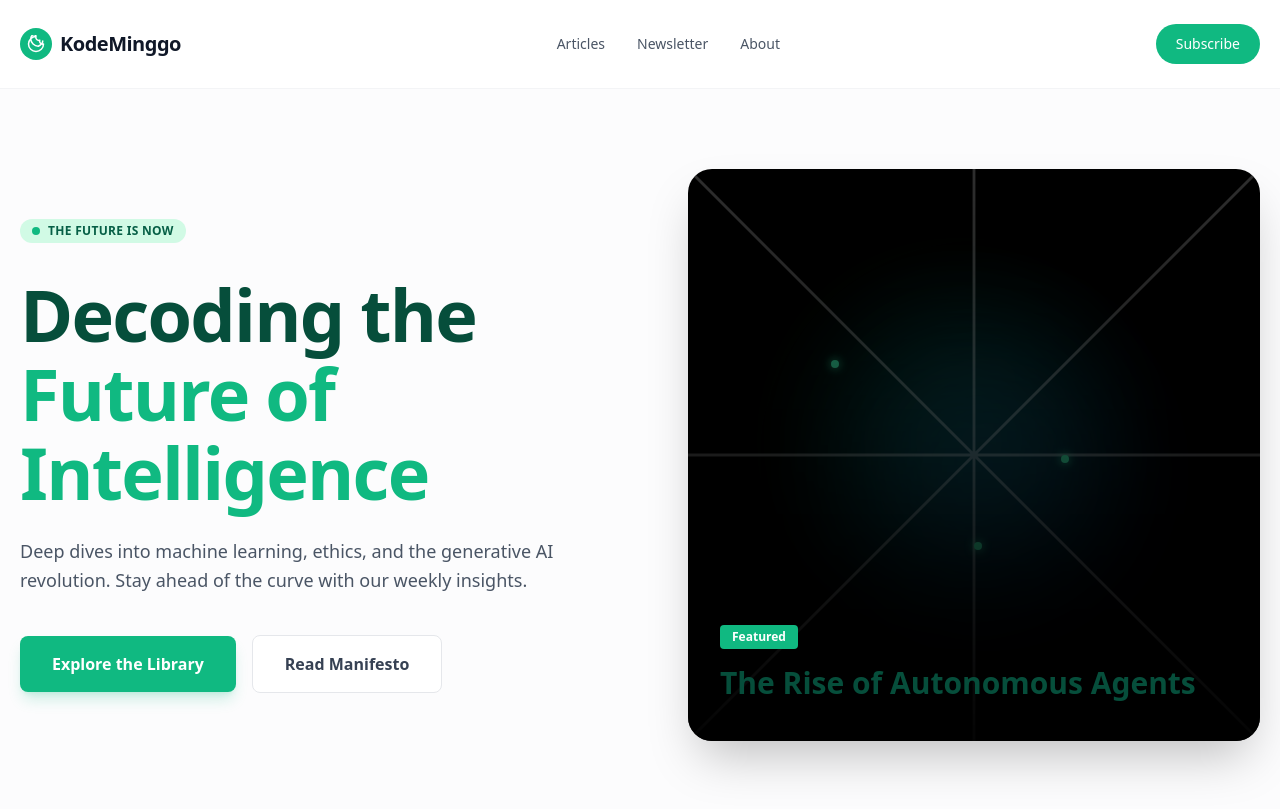
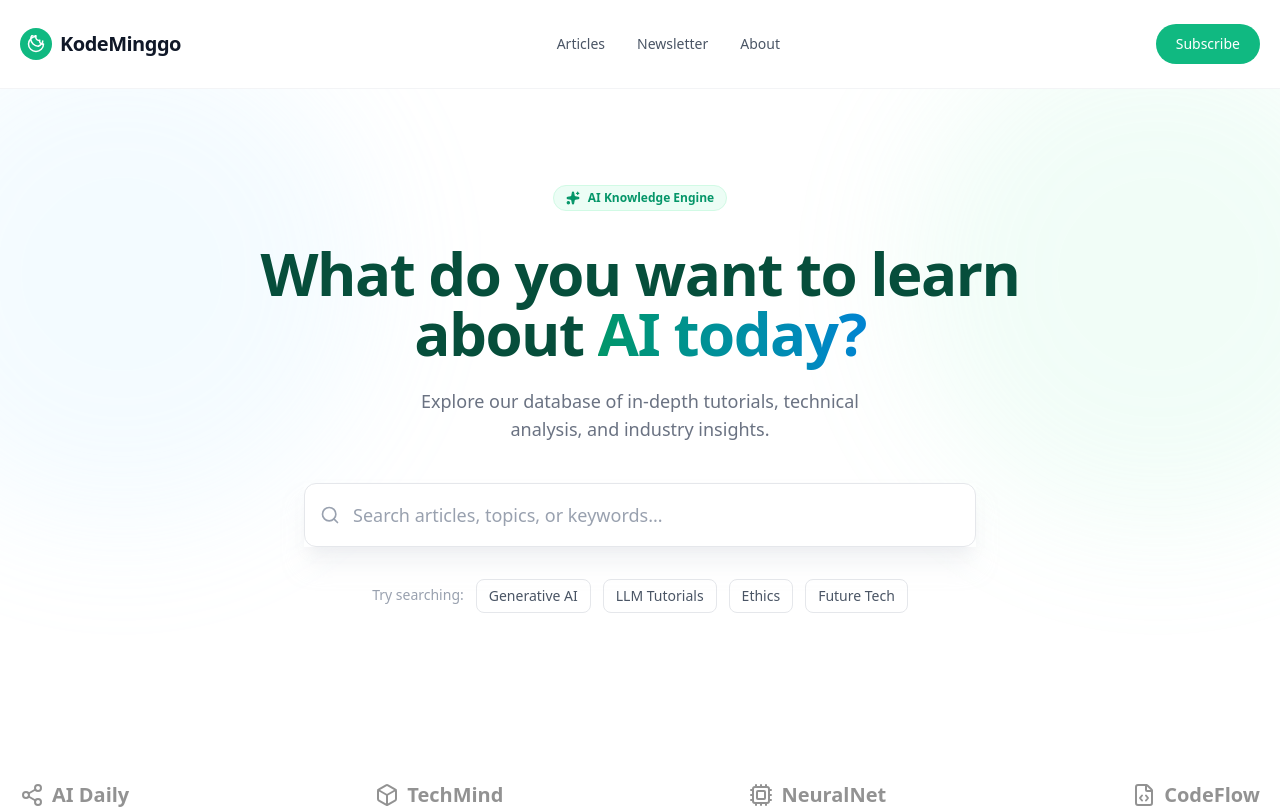
Before and after one commit to nalardeep/nalardeep, a Next.js app: page / in a window 1280 px wide. Shown: the top 809 px of the page. Built offline with nearby package versions, Linux system fonts and the light colour scheme.

Commit message:
Add Feature Live Search Article

```diff
--- a/app/page.tsx
+++ b/app/page.tsx
@@ -13,7 +13,7 @@ export default function Home() {
 
   return (
     <main>
-      <Hero />
+      <Hero posts={allPosts} />
       <LogoStrip />
 
       <div className="py-24 bg-white">
--- a/components/hero.tsx
+++ b/components/hero.tsx
@@ -1,64 +1,112 @@
-import Link from 'next/link';
+"use client";
 
-const Hero = () => {
+import { useState, useMemo } from 'react';
+import Container from './container';
+import { Search, Sparkles } from 'lucide-react';
+import { Post } from '@/types';
+import Fuse from 'fuse.js';
+import SearchResults from './search-results';
+
+interface HeroProps {
+    posts?: Post[];
+}
+
+const SUGGESTIONS = [
+    "Generative AI",
+    "LLM Tutorials",
+    "Ethics",
+    "Future Tech"
+];
+
+const Hero = ({ posts = [] }: HeroProps) => {
+    const [query, setQuery] = useState("");
+    const [isFocused, setIsFocused] = useState(false);
+
+    // Initialize Fuse
+    // Safe check if posts is undefined
+    const safePosts = posts || [];
+
+    const fuse = useMemo(() => {
+        return new Fuse(safePosts, {
+            keys: ['title', 'excerpt'],
+            threshold: 0.3,
+        });
+    }, [safePosts]);
+
+    const results = useMemo(() => {
+        if (!query) return [];
+        return fuse.search(query).map(result => result.item).slice(0, 5);
+    }, [query, fuse]);
+
     return (
-        <section className="bg-gray-50/50 pt-20 pb-32 border-b border-gray-200">
-            <div className="container mx-auto px-5">
-                <div className="flex flex-col lg:flex-row items-center gap-16 lg:gap-24">
-                    {/* Left Content */}
-                    <div className="flex-1 text-center lg:text-left">
-                        <div className="inline-flex items-center gap-2 px-3 py-1 rounded-full bg-primary-100 text-primary-800 text-xs font-bold uppercase tracking-wide mb-8">
-                            <span className="w-2 h-2 rounded-full bg-primary-500"></span>
-                            The Future is Now
-                        </div>
-                        <h1 className="text-5xl lg:text-7xl font-bold tracking-tight text-gray-900 leading-[1.1] mb-6">
-                            Decoding the <br />
-                            <span className="text-primary-500">Future of Intelligence</span>
-                        </h1>
-                        <p className="text-lg text-gray-600 mb-10 max-w-2xl mx-auto lg:mx-0 leading-relaxed">
-                            Deep dives into machine learning, ethics, and the generative AI revolution. Stay ahead of the curve with our weekly insights.
-                        </p>
-                        <div className="flex flex-col sm:flex-row items-center gap-4 justify-center lg:justify-start">
-                            <Link href="/" className="w-full sm:w-auto px-8 py-4 bg-primary-500 hover:bg-primary-600 text-white font-bold rounded-lg transition-all shadow-lg shadow-primary-500/20 active:scale-95 text-center">
-                                Explore the Library
-                            </Link>
-                            <Link href="/" className="w-full sm:w-auto px-8 py-4 bg-white border border-gray-200 hover:border-gray-300 text-gray-700 font-bold rounded-lg transition-all hover:bg-gray-50 active:scale-95 text-center">
-                                Read Manifesto
-                            </Link>
+        <section className="relative overflow-hidden pt-16 pb-24 md:pt-24 md:pb-32 bg-white">
+            {/* Background Gradients - Subtle */}
+            <div className="absolute top-0 left-1/2 -translate-x-1/2 w-full h-full max-w-7xl pointer-events-none opacity-40">
+                <div className="absolute top-[-10%] left-[-10%] w-[500px] h-[500px] bg-sky-200/40 rounded-full blur-3xl mix-blend-multiply filter animate-blob" />
+                <div className="absolute top-[-10%] right-[-10%] w-[500px] h-[500px] bg-primary-200/40 rounded-full blur-3xl mix-blend-multiply filter animate-blob animation-delay-2000" />
+            </div>
+
+            <Container>
+                <div className="relative max-w-3xl mx-auto text-center flex flex-col items-center z-10">
+
+                    {/* Badge */}
+                    <div className="inline-flex items-center gap-2 bg-primary-50 border border-primary-100 px-3 py-1 rounded-full text-xs font-bold text-primary-600 mb-8 animate-in fade-in slide-in-from-bottom-4 duration-700">
+                        <Sparkles className="w-3.5 h-3.5 fill-primary-600" />
+                        <span>AI Knowledge Engine</span>
+                    </div>
+
+                    {/* Headline */}
+                    <h1 className="text-4xl md:text-5xl lg:text-6xl font-extrabold text-gray-900 tracking-tight mb-6 animate-in fade-in slide-in-from-bottom-4 duration-700 delay-100">
+                        What do you want to learn about <span className="text-transparent bg-clip-text bg-gradient-to-r from-primary-600 to-sky-600">AI today?</span>
+                    </h1>
+
+                    <p className="text-lg text-gray-500 mb-10 max-w-lg animate-in fade-in slide-in-from-bottom-4 duration-700 delay-200">
+                        Explore our database of in-depth tutorials, technical analysis, and industry insights.
+                    </p>
+
+                    {/* Search Interface */}
+                    <div className="w-full max-w-2xl relative animate-in fade-in slide-in-from-bottom-4 duration-700 delay-300">
+                        <div className={`relative transition-all duration-300 ${isFocused ? 'scale-[1.02] shadow-2xl shadow-primary-500/10' : 'shadow-xl shadow-gray-200/50'}`}>
+                            <div className="absolute inset-y-0 left-4 flex items-center pointer-events-none">
+                                <Search className={`w-5 h-5 transition-colors ${isFocused ? 'text-primary-500' : 'text-gray-400'}`} />
+                            </div>
+                            <input
+                                type="text"
+                                className="w-full h-16 pl-12 pr-4 rounded-xl border border-gray-200 bg-white text-lg placeholder:text-gray-400 focus:outline-none focus:border-primary-500 focus:ring-4 focus:ring-primary-500/10 transition-all"
+                                placeholder="Search articles, topics, or keywords..."
+                                value={query}
+                                onChange={(e) => setQuery(e.target.value)}
+                                onFocus={() => setIsFocused(true)}
+                                onBlur={() => setTimeout(() => setIsFocused(false), 200)} // Delay to allow click
+                            />
+
+                            {/* Live Results Dropdown */}
+                            {isFocused && (
+                                <SearchResults
+                                    results={results}
+                                    query={query}
+                                    onSelect={() => setIsFocused(false)}
+                                />
+                            )}
                         </div>
                     </div>
 
-                    {/* Right Card (Featured) */}
-                    <div className="flex-1 w-full max-w-xl">
-                        <div className="relative group cursor-pointer bg-black rounded-3xl p-8 aspect-square flex flex-col justify-end overflow-hidden shadow-2xl transition-transform hover:scale-[1.02] duration-500">
-                            {/* Abstract Background pattern simulation */}
-                            <div className="absolute inset-0 opacity-60">
-                                <div className="absolute top-1/4 left-1/4 w-64 h-64 bg-primary-500/30 rounded-full blur-3xl animate-pulse"></div>
-                                <div className="absolute bottom-1/4 right-1/4 w-64 h-64 bg-blue-500/20 rounded-full blur-3xl animate-pulse delay-1000"></div>
-                                {/* Simple Grid Overlay */}
-                                <svg className="absolute inset-0 w-full h-full opacity-30" viewBox="0 0 100 100" preserveAspectRatio="none">
-                                    <path d="M0,0 L100,100 M100,0 L0,100 M50,0 L50,100 M0,50 L100,50" stroke="white" strokeWidth="0.5" fill="none" />
-                                </svg>
-                                {/* Glowing Nodes Simulation */}
-                                <div className="absolute top-1/3 left-1/4 w-2 h-2 bg-primary-400 rounded-full shadow-[0_0_10px_#34d399]"></div>
-                                <div className="absolute top-1/2 right-1/3 w-2 h-2 bg-primary-400 rounded-full shadow-[0_0_10px_#34d399]"></div>
-                                <div className="absolute bottom-1/3 left-1/2 w-2 h-2 bg-primary-400 rounded-full shadow-[0_0_10px_#34d399]"></div>
-                            </div>
+                    {/* Suggestions */}
+                    <div className="mt-8 flex flex-wrap justify-center gap-3 animate-in fade-in slide-in-from-bottom-4 duration-700 delay-400">
+                        <span className="text-sm text-gray-400 font-medium py-1.5">Try searching:</span>
+                        {SUGGESTIONS.map((suggestion) => (
+                            <button
+                                key={suggestion}
+                                onClick={() => setQuery(suggestion)}
+                                className="px-3 py-1.5 rounded-lg bg-white border border-gray-200 text-sm font-medium text-gray-600 hover:border-primary-200 hover:text-primary-600 hover:bg-primary-50/50 transition-all"
+                            >
+                                {suggestion}
+                            </button>
+                        ))}
+                    </div>
 
-                            <div className="absolute inset-0 bg-gradient-to-t from-black/90 via-black/40 to-transparent"></div>
-
-                            <div className="relative z-10">
-                                <span className="inline-block px-3 py-1 bg-primary-500 text-white text-xs font-bold rounded mb-4">
-                                    Featured
-                                </span>
-                                <h3 className="text-3xl font-bold text-white mb-2">
-                                    The Rise of Autonomous Agents
-                                </h3>
-                            </div>
-                        </div>
-                    </div>
                 </div>
-            </div>
+            </Container>
         </section>
     );
 };
--- /dev/null
+++ b/components/search-results.tsx
@@ -0,0 +1,58 @@
+import Link from 'next/link';
+import { Post } from '@/types';
+import { FileText, ArrowRight } from 'lucide-react';
+
+interface SearchResultsProps {
+    results: Post[];
+    query: string;
+    onSelect: () => void;
+}
+
+export default function SearchResults({ results, query, onSelect }: SearchResultsProps) {
+    if (!query) return null;
+
+    if (results.length === 0) {
+        return (
+            <div className="absolute top-full left-0 right-0 mt-2 bg-white rounded-xl shadow-xl border border-gray-100 p-4 z-50 animate-in fade-in slide-in-from-top-2">
+                <p className="text-gray-500 text-center text-sm py-2">No results found for "{query}"</p>
+            </div>
+        );
+    }
+
+    return (
+        <div
+            onMouseDown={(e) => e.preventDefault()}
+            className="absolute top-full left-0 right-0 mt-2 bg-white rounded-xl shadow-xl border border-gray-100 overflow-hidden z-50 animate-in fade-in slide-in-from-top-2 max-h-[60vh] overflow-y-auto"
+        >
+            <div className="p-2">
+                <h3 className="text-xs font-bold text-gray-400 uppercase tracking-wider px-3 py-2">Suggested Articles</h3>
+                {results.map((post) => (
+                    <Link
+                        key={post.slug}
+                        href={`/posts/${post.slug}`}
+                        onClick={onSelect}
+                        className="flex items-start gap-4 p-3 rounded-lg hover:bg-gray-50 transition-colors group"
+                    >
+                        <div className="w-10 h-10 bg-primary-50 rounded-lg flex items-center justify-center text-primary-500 shrink-0 group-hover:bg-primary-100 transition-colors">
+                            <FileText className="w-5 h-5" />
+                        </div>
+                        <div className="flex-1 min-w-0">
+                            <h4 className="text-sm font-bold text-gray-900 group-hover:text-primary-600 truncate transition-colors">
+                                {post.title}
+                            </h4>
+                            <p className="text-xs text-gray-500 line-clamp-1 mt-0.5">
+                                {post.excerpt}
+                            </p>
+                        </div>
+                        <ArrowRight className="w-4 h-4 text-gray-300 group-hover:text-primary-500 self-center transition-colors" />
+                    </Link>
+                ))}
+            </div>
+            <div className="bg-gray-50 p-2 text-center border-t border-gray-100">
+                <Link href="/articles" className="text-xs font-medium text-primary-500 hover:text-primary-600">
+                    View all results &rarr;
+                </Link>
+            </div>
+        </div>
+    );
+}
--- a/package.json
+++ b/package.json
@@ -12,6 +12,7 @@
     "@tailwindcss/typography": "^0.5.19",
     "clsx": "^2.1.1",
     "date-fns": "^4.1.0",
+    "fuse.js": "^7.1.0",
     "gray-matter": "^4.0.3",
     "lucide-react": "^0.561.0",
     "next": "16.0.10",
```
Also changed, not shown: 1 other file (tests, documents, lock files or other folders).
